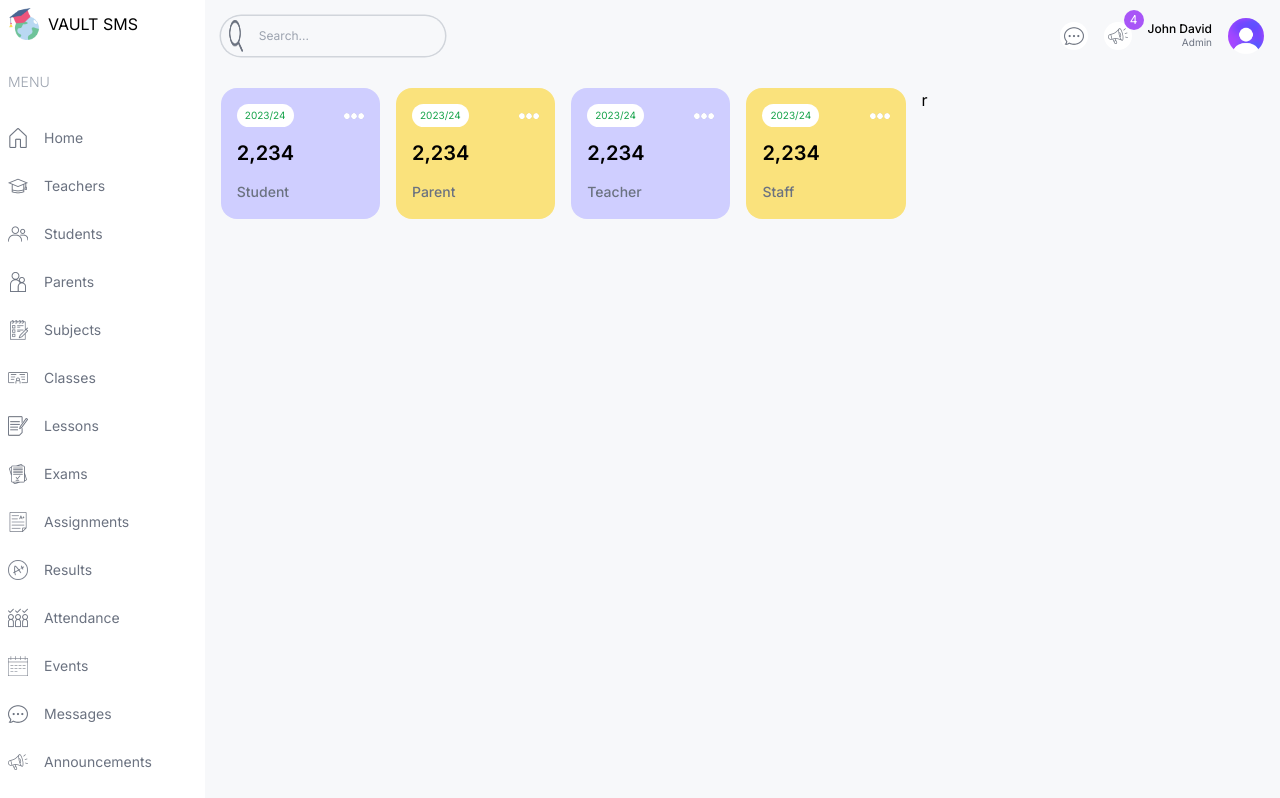
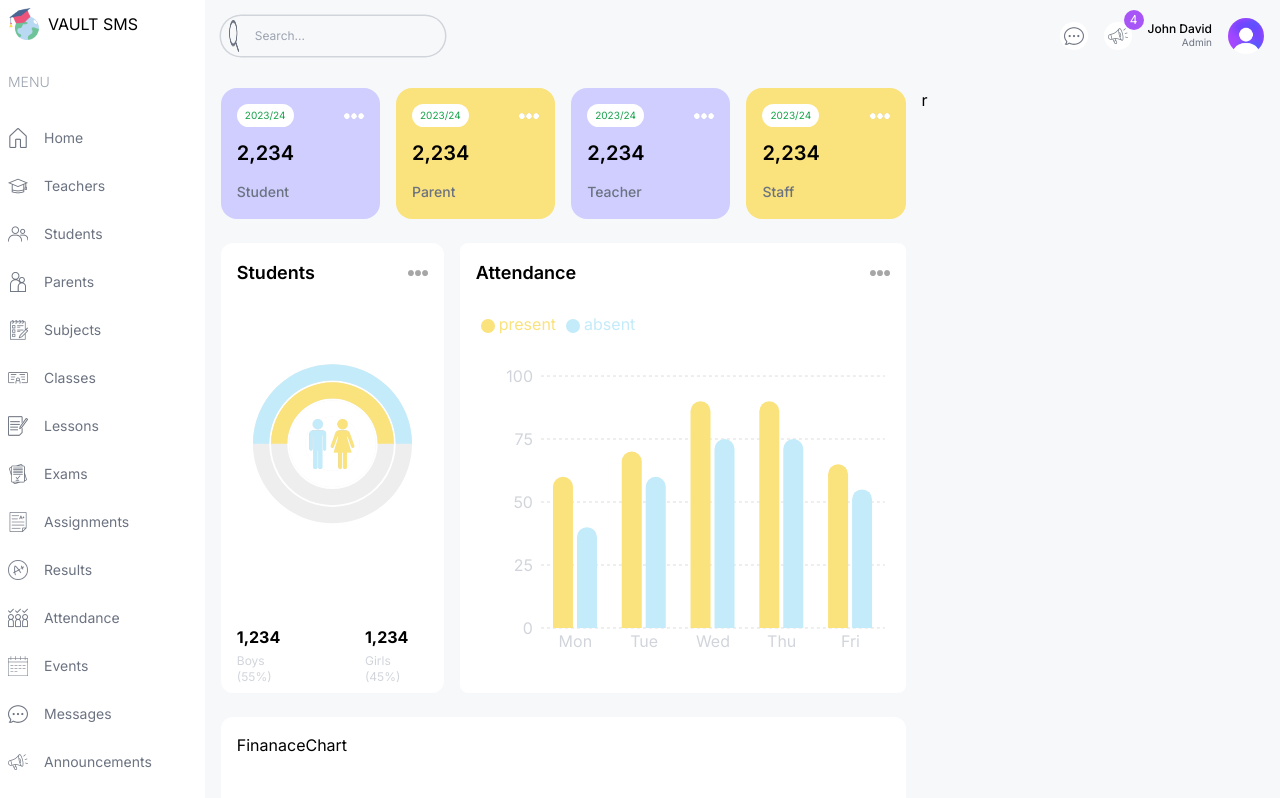
Before and after one commit to emmanuelomejua/sms, a Next.js app: page /admin in a window 1280 px wide. Shown: the top 798 px of the page. Built offline with nearby package versions, Linux system fonts and the light colour scheme.

Commit message:
attendance chart

```diff
--- a/src/app/(dashboard)/admin/page.tsx
+++ b/src/app/(dashboard)/admin/page.tsx
@@ -1,17 +1,33 @@
+import AttendanceChart from '@/components/AttendanceChart';
+import CountChart from '@/components/CountChart';
+import FinanaceChart from '@/components/FinanaceChart';
 import UserCard from '@/components/UserCard';
 import React from 'react'
 
 const AdminPage = () => {
   return (
     <div className='p-4 flex gap-4 flex-col md:flex-row'>
-        <div className="flex w-full lg:w-2/3">
+        <div className="flex w-full lg:w-2/3 flex-col gap-6">
           <div className="flex gap-4 justify-between flex-wrap w-full">
             <UserCard type='student'/>
             <UserCard type='parent'/>
             <UserCard type='teacher'/>
             <UserCard type='staff'/>
           </div>
+          <div className="flex flex-col justify-between gap-4 lg:flex-row">
+            <div className="w-full lg:w-1/3 h-[450px] ">
+              <CountChart/>
+            </div>
+
+            <div className="w-full lg:w-2/3 h-[450px] ">
+              <AttendanceChart/>
+            </div>
+          </div>
+        <div className="w-full h-[500px]">
+          <FinanaceChart/>
         </div>
+        </div>
+
 
         <div className="flex w-full lg:w-1/3">r</div>
     </div>
--- /dev/null
+++ b/src/components/AttendanceChart.tsx
@@ -0,0 +1,86 @@
+"use client";
+import Image from "next/image";
+import {
+  BarChart,
+  Bar,
+  Rectangle,
+  XAxis,
+  YAxis,
+  CartesianGrid,
+  Tooltip,
+  Legend,
+  ResponsiveContainer,
+} from "recharts";
+
+const data = [
+  {
+    name: "Mon",
+    present: 60,
+    absent: 40,
+  },
+  {
+    name: "Tue",
+    present: 70,
+    absent: 60,
+  },
+  {
+    name: "Wed",
+    present: 90,
+    absent: 75,
+  },
+  {
+    name: "Thu",
+    present: 90,
+    absent: 75,
+  },
+  {
+    name: "Fri",
+    present: 65,
+    absent: 55,
+  },
+];
+
+const AttendanceChart = () => {
+  return (
+    <div className="bg-white rounded-lg p-4 h-full">
+      <div className="flex justify-between items-center">
+        <h1 className="text-lg font-semibold">Attendance</h1>
+        <Image src="/moreDark.png" alt="" width={20} height={20} />
+      </div>
+      <ResponsiveContainer width="100%" height="90%">
+        <BarChart width={500} height={300} data={data} barSize={20}>
+          <CartesianGrid strokeDasharray="3 3" vertical={false} stroke="#ddd" />
+          <XAxis
+            dataKey="name"
+            axisLine={false}
+            tick={{ fill: "#d1d5db" }}
+            tickLine={false}
+          />
+          <YAxis axisLine={false} tick={{ fill: "#d1d5db" }} tickLine={false} />
+          {/* <Tooltip
+            contentStyle={{ borderRadius: "10px", borderColor: "lightgray" }}
+          /> */}
+          <Legend
+            align="left"
+            verticalAlign="top"
+            wrapperStyle={{ paddingTop: "20px", paddingBottom: "40px" }}
+          />
+          <Bar
+            dataKey="present"
+            fill="#FAE27C"
+            legendType="circle"
+            radius={[10, 10, 0, 0]}
+          />
+          <Bar
+            dataKey="absent"
+            fill="#C3EBFA"
+            legendType="circle"
+            radius={[10, 10, 0, 0]}
+          />
+        </BarChart>
+      </ResponsiveContainer>
+    </div>
+  )
+}
+
+export default AttendanceChart;
--- a/src/components/CountChart.tsx
+++ b/src/components/CountChart.tsx
@@ -1,5 +1,6 @@
+"use client";
+
 import React from 'react';
-"use client";
 import Image from "next/image";
 import {
   RadialBarChart,
--- /dev/null
+++ b/src/components/FinanaceChart.tsx
@@ -0,0 +1,12 @@
+"use client";
+
+import React from 'react';
+import Image from "next/image";
+
+const FinanaceChart = () => {
+  return (
+    <div className='bg-white rounded-xl w-full h-full p-4'>FinanaceChart</div>
+  )
+}
+
+export default FinanaceChart;
--- a/src/components/Navbar.tsx
+++ b/src/components/Navbar.tsx
@@ -5,7 +5,7 @@
   return (
     <div className='flex items-center justify-between p-4'>
       <div className="hidden md:flex rounded-full gap-2 text-xs px-2 py-1 ring-[1.5px] ring-gray-300">
-        <Image src='/search.png' alt='' width={14} height={10} />
+        <Image src='/search.png' alt='' width={10} height={10} />
         <input type="text" className="outline-none bg-transparent w-[200px] p-2" placeholder='Search...'/>
       </div>
 
```
